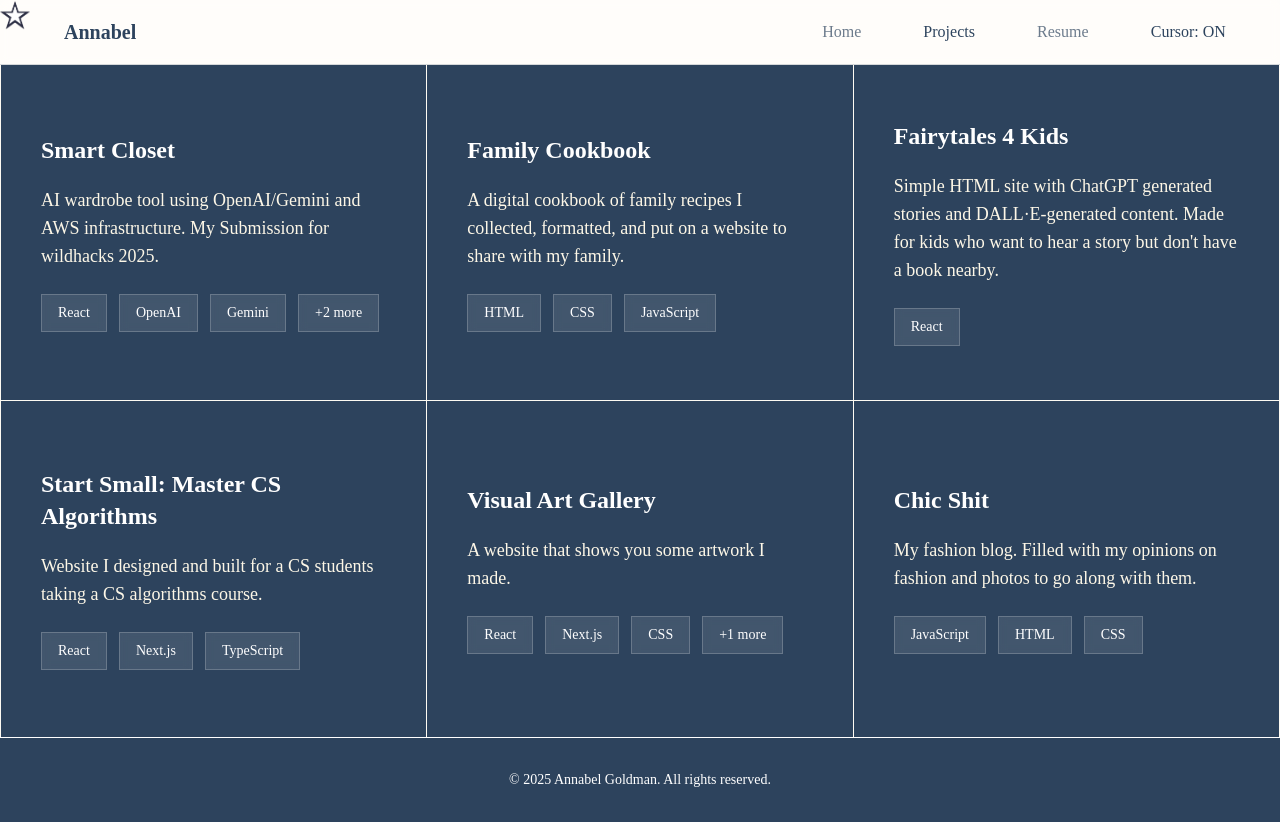
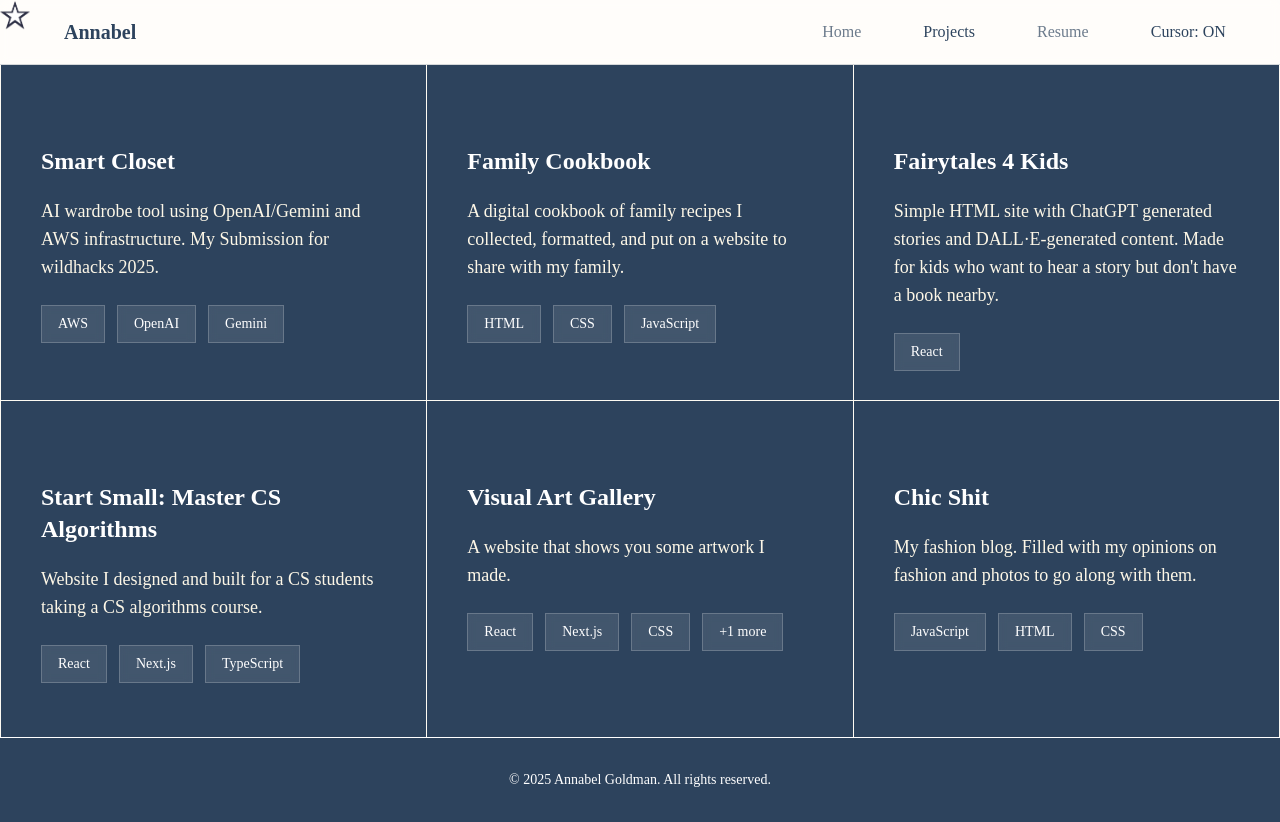
Before and after one commit to annabel-goldman/personal-website, a Next.js app: page /projects in a window 1280 px wide. Built offline with nearby package versions, Linux system fonts and the light colour scheme.

Commit message:
better allignment

```diff
--- a/components/Projects.tsx
+++ b/components/Projects.tsx
@@ -36,7 +36,7 @@ export default function Projects() {
             return (
               <div
                 key={project.id}
-                className={`group relative flex flex-col justify-center items-start p-4 sm:p-5 md:p-6 lg:p-8 xl:p-10 2xl:p-12 border-r border-cream-50 transition-all duration-300 ease-in-out hover:bg-navy-700/50 hover:shadow-2xl hover:shadow-black/20 cursor-pointer overflow-hidden
+                className={`group relative flex flex-col justify-start items-start p-4 sm:p-5 md:p-6 lg:p-8 xl:p-10 2xl:p-12 border-r border-cream-50 transition-all duration-300 ease-in-out hover:bg-navy-700/50 hover:shadow-2xl hover:shadow-black/20 cursor-pointer overflow-hidden
                   ${!isLastRowMobile ? 'border-b' : ''}
                   ${!isLastRowTablet ? 'md:border-b' : 'md:border-b-0'}
                   ${!isLastRowDesktop ? 'lg:border-b' : 'lg:border-b-0'}`}
@@ -55,7 +55,7 @@ export default function Projects() {
                 </div>
 
                 {/* Content */}
-                <div className="relative z-10">
+                <div className="relative z-10 mt-4 sm:mt-6 md:mt-8 lg:mt-10">
                   <h3 className="text-base sm:text-lg md:text-xl lg:text-xl xl:text-2xl 2xl:text-2xl font-bold text-white mb-1.5 sm:mb-2 md:mb-3 lg:mb-4 xl:mb-5 font-serif">
                     {project.title}
                   </h3>
--- a/content/index.ts
+++ b/content/index.ts
@@ -193,7 +193,7 @@ export const PROJECTS_CONTENT = {
       id: 1,
       title: 'Smart Closet',
       description: 'AI wardrobe tool using OpenAI/Gemini and AWS infrastructure. My Submission for wildhacks 2025.',
-      technologies: [TECHNOLOGIES.REACT, TECHNOLOGIES.OPENAI, TECHNOLOGIES.GEMINI, TECHNOLOGIES.AWS, TECHNOLOGIES.AI_ML],
+      technologies: [TECHNOLOGIES.AWS, TECHNOLOGIES.OPENAI, TECHNOLOGIES.GEMINI],
       image: '/projects/SmartCloset1.jpg',
       link: '',
       github: 'https://github.com/annabel-goldman/smart-closet-submission',
```
